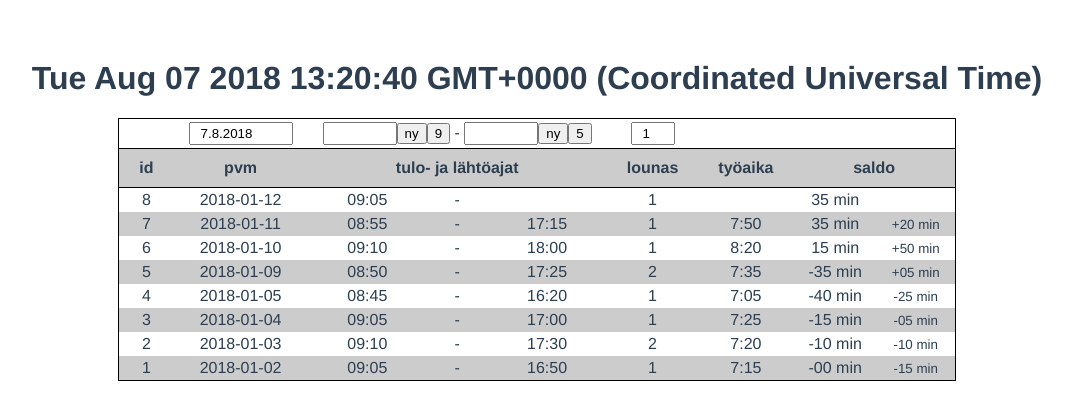
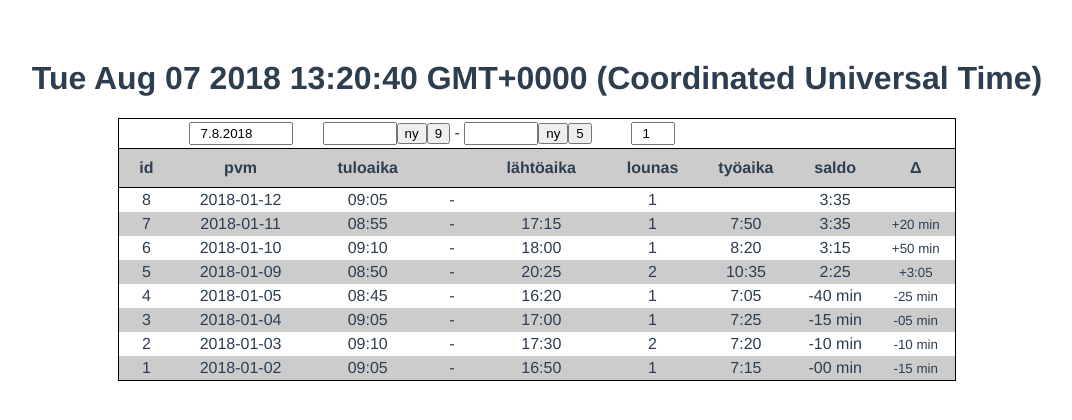
Before and after one commit to tzrissan/tuntikirjanpito, a Vue app: page / in a window 1280 px wide. Shown: the top 420 px of the page, without its empty margins (103-1175 px from the left). Built offline with nearby package versions, Linux system fonts and the light colour scheme; no server answers.

Commit message:
Korjattu työajan esittäminen yli 10-tuntisilla päivillä

```diff
--- a/src/components/Lomake.vue
+++ b/src/components/Lomake.vue
@@ -25,10 +25,13 @@
                 <tr>
                     <th>id</th>
                     <th>pvm</th>
-                    <th colspan="3">tulo- ja lähtöajat</th>
+                    <th>tuloaika</th>
+                    <th> </th>
+                    <th>lähtöaika</th>
                     <th>lounas</th>
                     <th>työaika</th>
-                    <th colspan="2">saldo</th>
+                    <th>saldo</th>
+                    <th>&Delta;</th>
                 </tr>
                 </thead>
                 <tbody>
@@ -116,8 +119,8 @@
                     update.lahtoaika = formatTimeFromString(this.lahtoaika);
                     update.lounaita = this.lounaita;
                     axios.put('/tunnit.data', update)
-                        .then(function (response) {
-                            //NOOP
+                        .then(function () {
+                            Tuntikirjanpito.laskeSaldot();
                         });
                 } else {
                     const newLine = {
@@ -129,8 +132,9 @@
                     const merkinnat = this.tyoajat.merkinnat;
                     axios.post('/tunnit.data', newLine)
                         .then(function (response) {
-                            newLine.id = response.data[0].id;
+                            newLine.id = response.data;
                             merkinnat.push(newLine);
+                            Tuntikirjanpito.laskeSaldot();
                         });
                 }
                 this.tyhjenna();
@@ -180,7 +184,7 @@
                 const h = numeral(Math.trunc(minuutteja / 60)).format('0');
                 const m = numeral(Math.trunc(minuutteja % 60)).format('00');
                 const fullText = `${sign}${d}:${h}:${m}`;
-                return fullText.replace(/0:/g, '').replace(/^([+-]?\d{1,2})$/,'$1 min')
+                return fullText.replace(/0:0:(\d+)/, '$1 min').replace(/0:(\d+:\d+)/, '$1');
             },
             edit(tyoaika) {
                 if (tyoaika.editing) {
--- a/src/data.js
+++ b/src/data.js
@@ -27,7 +27,7 @@ const data = {
         {id: 2, date: '2018-01-03', tuloaika: '09:10', lahtoaika: '17:30', lounaita: 2},
         {id: 3, date: '2018-01-04', tuloaika: '09:05', lahtoaika: '17:00', lounaita: 1},
         {id: 4, date: '2018-01-05', tuloaika: '08:45', lahtoaika: '16:20', lounaita: 1},
-        {id: 5, date: '2018-01-09', tuloaika: '08:50', lahtoaika: '17:25', lounaita: 2},
+        {id: 5, date: '2018-01-09', tuloaika: '08:50', lahtoaika: '20:25', lounaita: 2},
         {id: 6, date: '2018-01-10', tuloaika: '09:10', lahtoaika: '18:00', lounaita: 1},
         {id: 7, date: '2018-01-11', tuloaika: '08:55', lahtoaika: '17:15', lounaita: 1},
         {id: 8, date: '2018-01-12', tuloaika: '09:05', lounaita: 1}
@@ -60,6 +60,9 @@ axios.create().get('/tunnit.data')
 const Tuntikirjanpito = {
     get() {
         return data;
+    },
+    laskeSaldot() {
+        laskeSaldot();
     }
 };
 
```
